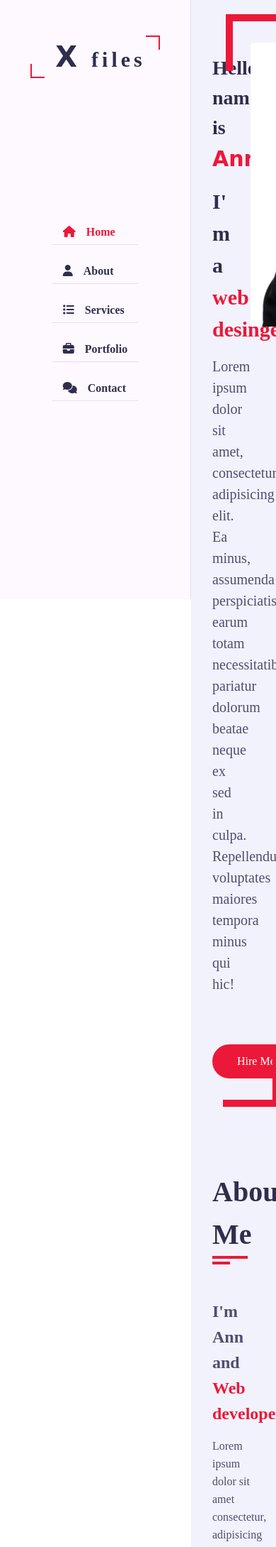
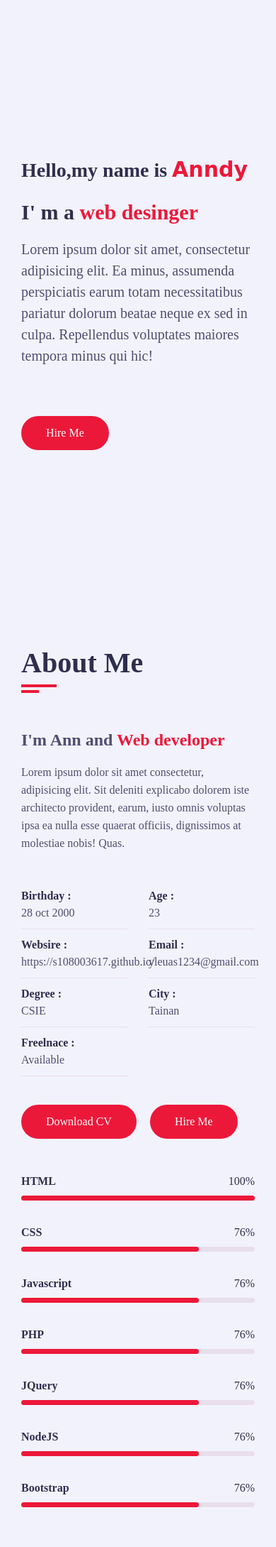
Before and after one commit to s108003617/s108003617.github.io, a PHP site: page / in a window 390 px wide; the page is wider, and only the part inside the window is pictured. Shown: the top 2179 px of that part at 71% size. Run offline with PHP 8.4, Linux system fonts and the light colour scheme; some libraries are stand-ins or nearby versions; some web fonts are replaced.

Commit message:
Responsive完成

```diff
--- a/css/style.css
+++ b/css/style.css
@@ -361,7 +361,7 @@ h3.my-profession
 .about .about-content .personal-info
 {
   flex:0 0 60%;
-  min-width: 60%;
+  max-width: 60%;
   margin-top: 40px;
 }
 .about .about-content .personal-info .info-item
@@ -396,7 +396,7 @@ h3.my-profession
 .about .about-content .skills
 {
   flex: 0 0 40%;
-  min-width: 40%;
+  max-width: 40%;
   margin-top: 40px;
 }
 .about .about-content .skills .skill-item
@@ -535,7 +535,7 @@ h3.my-profession
 {
   margin-bottom: 30px;
   flex: 0 0 33.33%;
-  min-width: 33.33%;
+  max-width: 33.33%;
 }
 .service .service-item .service-item-inner
 {
@@ -597,7 +597,7 @@ h3.my-profession
 .portfolio .portfolio-heading
 {
   flex: 0 0 100%;
-  min-width: 100%;
+  max-width: 100%;
   margin-bottom: 40px;
 }
 .portfolio .portfolio-heading h2
@@ -608,7 +608,7 @@ h3.my-profession
 .portfolio .portfolio-item
 {
   flex: 0 0 33.33%;
-  min-width: 33.33%;
+  max-width: 33.33%;
   margin-bottom: 30px;
 }
 .portfolio .portfolio-item-inner
@@ -641,7 +641,7 @@ h3.my-profession
 .contact .contact-info-item
 {
   flex: 0 0 25%;
-  min-width: 25%;
+  max-width: 25%;
   text-align: center;
   margin-bottom: 60px;
 }
@@ -672,17 +672,17 @@ h3.my-profession
 .contact .contact-form
 {
   flex: 0 0 100%;
-  min-width: 100%;
+  max-width: 100%;
 }
 .contact .contact-form .col-6
 {
   flex: 0 0 50%;
-  min-width: 50%;
+  max-width: 50%;
 }
 .contact .contact-form .col-12
 {
   flex: 0 0 100%;
-  min-width: 100%;
+  max-width: 100%;
 }
 .contact .contact-form .form-item
 {
@@ -713,3 +713,53 @@ h3.my-profession
   height: 50px;
   padding: 0 50px;
 }
+@media (max-width:1199px)
+{
+  .aside
+  {
+    left: -270px;
+  }
+  .main-content
+  {
+    padding-left: 0;
+  }
+  .about .about-content .personal-info .info-item p span
+  {
+    display: block;
+    margin-left: 0;
+  }
+}
+@media (max-width:991px)
+{
+  .contact .contact-info-item,
+  .portfolio .portfolio-item,
+  .service .service-item
+  {
+    flex: 0 0 50%;
+    max-width: 50%;
+  }
+   .home .home-info
+  {
+    flex: 0 0 100%;
+    max-width: 100%;
+  }
+  .home .home-img
+  {
+    display: none;
+  }
+}
+@media (max-width:767px)
+{
+  .contact .contact-form .col-6,
+  .contact .contact-info-item,
+  .portfolio .portfolio-item,
+  .service .service-item,
+  .about .about-content .experience,
+  .about .about-content .education,
+  .about .about-content .skills,
+  .about .about-content .personal-info
+  {
+    flex: 0 0 100%;
+    max-width: 100%;
+  }
+}
```
